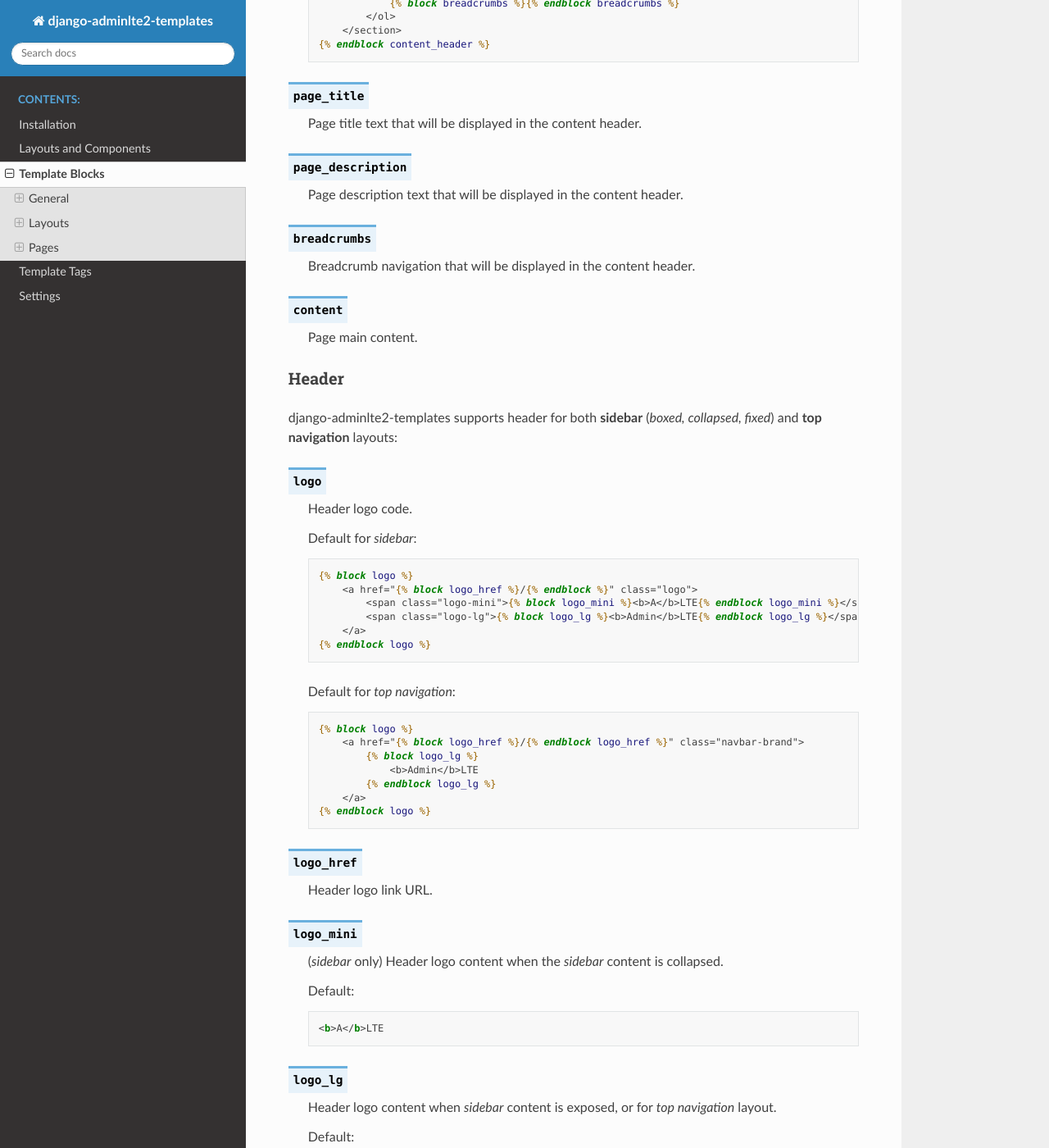
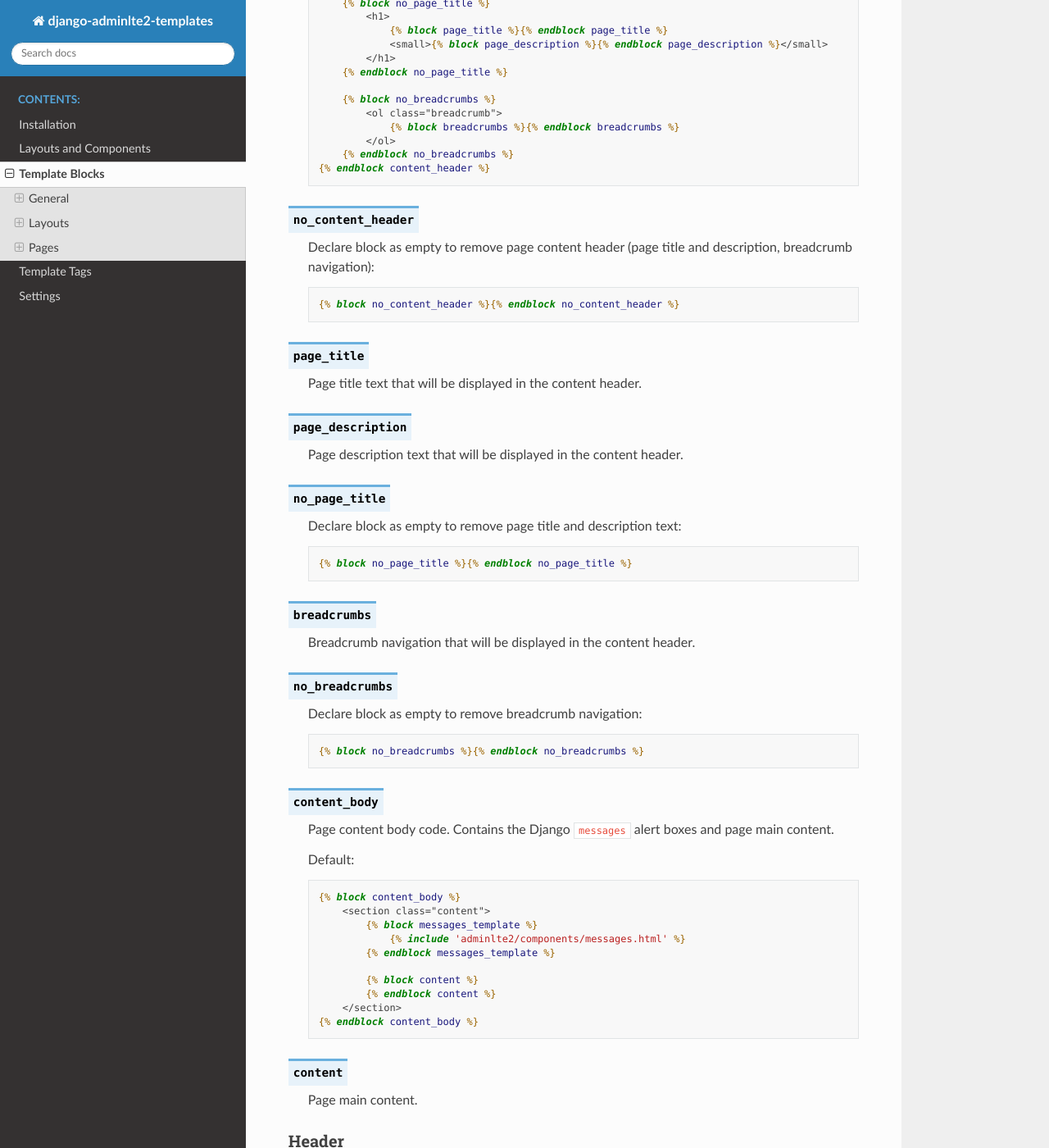
Before and after one commit to josemarimanio/django-adminlte2-templates, a Sphinx documentation site: the page built from docs/template_blocks.rst, in a window 1280 px wide and 1400 px high, scrolled down 4533 px. Shown: the whole window at 82% size. Built offline with Sphinx 7.4.7 and the Read the Docs theme 2.0.0, drawn with Linux system fonts in a browser that asks for light colours; some of the changed text lies outside the part shown.

Commit message:
Updated 'docs' pages 'Template Blocks', 'Template Tags'.

```diff
--- a/docs/template_blocks.rst
+++ b/docs/template_blocks.rst
@@ -235,58 +235,77 @@ Content
     .. code:: jinja
 
         {% block content_template %}
-                <div class="content-wrapper">
+            <div class="content-wrapper">
 
-                    <div class="container">
+                <div class="container">
 
-                        {% block content_header %}
-                            <section class="content-header">
-                                <h1>
-                                    {% block page_title %}{% endblock page_title %}
-                                    <small>{% block page_description %}{% endblock page_description %}</small>
-                                </h1>
-                                <ol class="breadcrumb">
-                                    {% block breadcrumbs %}{% endblock breadcrumbs %}
-                                </ol>
-                            </section>
-                        {% endblock content_header %}
+                    {% block no_content_header %}
+                        <section class="content-header">
+                            {% block content_header %}
+                                {% block no_page_title %}
+                                    <h1>
+                                        {% block page_title %}{% endblock page_title %}
+                                        <small>{% block page_description %}{% endblock page_description %}</small>
+                                    </h1>
+                                {% endblock no_page_title %}
 
-                        {% block content_body %}
-                            <section class="content">
-                                {% block messages_template %}
-                                    {% include 'adminlte2/components/messages.html' %}
-                                {% endblock messages_template %}
+                                {% block no_breadcrumbs %}
+                                    <ol class="breadcrumb">
+                                        {% block breadcrumbs %}{% endblock breadcrumbs %}
+                                    </ol>
+                                {% endblock no_breadcrumbs %}
+                            {% endblock content_header %}
+                        </section>
+                    {% endblock no_content_header %}
 
-                                {% block content %}
-                                {% endblock content %}
-                            </section>
-                        {% endblock content_body %}
-                    </div>
+                    {% block content_body %}
+                        <section class="content">
+                            {% block messages_template %}
+                                {% include 'adminlte2/components/messages.html' %}
+                            {% endblock messages_template %}
+
+                            {% block content %}
+                            {% endblock content %}
+                        </section>
+                    {% endblock content_body %}
                 </div>
-            {% endblock content_template %}
+            </div>
+        {% endblock content_template %}
 
 
 .. data:: content_header
     :noindex:
 
-    Page content header code.
+    Page content header code. Contains the page title and description, and breadcrumb navigation.
 
     Default:
 
     .. code:: jinja
 
         {% block content_header %}
-            <section class="content-header">
+            {% block no_page_title %}
                 <h1>
                     {% block page_title %}{% endblock page_title %}
                     <small>{% block page_description %}{% endblock page_description %}</small>
                 </h1>
+            {% endblock no_page_title %}
 
+            {% block no_breadcrumbs %}
                 <ol class="breadcrumb">
                     {% block breadcrumbs %}{% endblock breadcrumbs %}
                 </ol>
-            </section>
+            {% endblock no_breadcrumbs %}
         {% endblock content_header %}
+
+
+.. data:: no_content_header
+    :noindex:
+
+    Declare block as empty to remove page content header (page title and description, breadcrumb navigation):
+
+    .. code:: jinja
+
+        {% block no_content_header %}{% endblock no_content_header %}
 
 
 .. data:: page_title
@@ -301,10 +320,51 @@ Content
     Page description text that will be displayed in the content header.
 
 
+.. data:: no_page_title
+    :noindex:
+
+    Declare block as empty to remove page title and description text:
+
+    .. code:: jinja
+
+        {% block no_page_title %}{% endblock no_page_title %}
+
+
 .. data:: breadcrumbs
     :noindex:
 
     Breadcrumb navigation that will be displayed in the content header.
+
+
+.. data:: no_breadcrumbs
+    :noindex:
+
+    Declare block as empty to remove breadcrumb navigation:
+
+    .. code:: jinja
+
+        {% block no_breadcrumbs %}{% endblock no_breadcrumbs %}
+
+
+.. data:: content_body
+    :noindex:
+
+    Page content body code. Contains the Django ``messages`` alert boxes and page main content.
+
+    Default:
+
+    .. code:: jinja
+
+        {% block content_body %}
+            <section class="content">
+                {% block messages_template %}
+                    {% include 'adminlte2/components/messages.html' %}
+                {% endblock messages_template %}
+
+                {% block content %}
+                {% endblock content %}
+            </section>
+        {% endblock content_body %}
 
 
 .. data:: content
@@ -352,6 +412,10 @@ django-adminlte2-templates supports header for both  **sidebar** (*boxed, collap
     :noindex:
 
     Header logo link URL.
+
+    Default::
+
+        /
 
 
 .. data:: logo_mini
@@ -527,9 +591,21 @@ Sidebar
 
     Sidebar navigation title text.
 
-    Default::
+    Default:
 
-        MAIN NAVIGATION
+    .. code:: jinja
+
+        <li class="header">{% block sidebar_title %}MAIN NAVIGATION{% endblock sidebar_title %}</li>
+
+
+.. data:: no_sidebar_title
+    :noindex:
+
+    Declare block as empty to remove sidebar title:
+
+    .. code:: jinja
+
+        {% block no_sidebar_title %}{% endblock no_sidebar_title %}
 
 
 .. data:: sidebar_items
--- a/docs/template_tags.rst
+++ b/docs/template_tags.rst
@@ -8,7 +8,7 @@ Template Tags
 .. data:: {% add_active %}
     :noindex:
 
-    Add ``' active '`` class to sidebar and header navigation links based on comparison of URL pattern with current URL.
+    Add class ``active`` to sidebar and header navigation links based on comparison of URL pattern with current URL.
 
     Parameters:
 
```
Also changed, not shown: other parts of docs/template_blocks.rst (+2 -2 lines).
